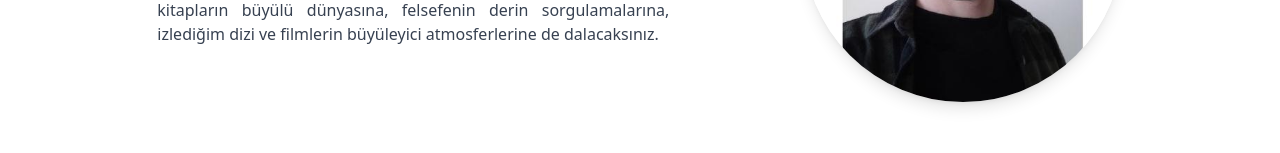
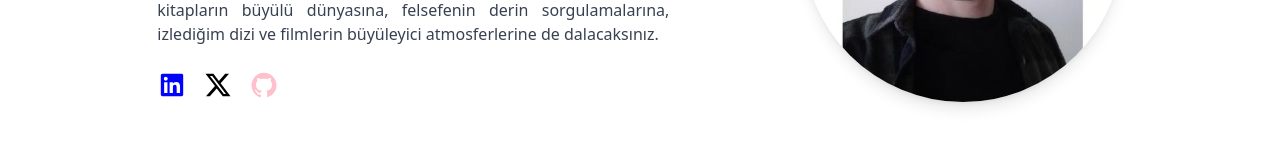
Before and after one commit to alprslanymeria/personal_blog, a Next.js app: page / in a window 1280 px wide. Shown: the part 322-475 px from the top of the page. Built offline with nearby package versions, Linux system fonts and the light colour scheme; no server answers.

Commit message:
ikonlara color prop eklendi

```diff
--- a/src/components/LinkComponent.tsx
+++ b/src/components/LinkComponent.tsx
@@ -12,13 +12,13 @@ export default function LinkComponent() {
 
         <div className="flex justify-center md:justify-start space-x-4">
           <Link href="https://www.linkedin.com/in/idrisalparslan/" target="_blank" className="text-blue-600 hover:text-blue-800">
-            <LinkedinIcon/>
+            <LinkedinIcon color="blue"/>
           </Link>
           <Link href="https://twitter.com" target="_blank" className="text-blue-400 hover:text-blue-600">
-            <TwitterIcon/>
+            <TwitterIcon color="black"/>
           </Link>
           <Link href="https://github.com/alprslanymeria" target="_blank" className="text-pink-500 hover:text-pink-700">
-            <GithubIcon/>
+            <GithubIcon color="pink"/>
           </Link>
         </div>
     )
```
